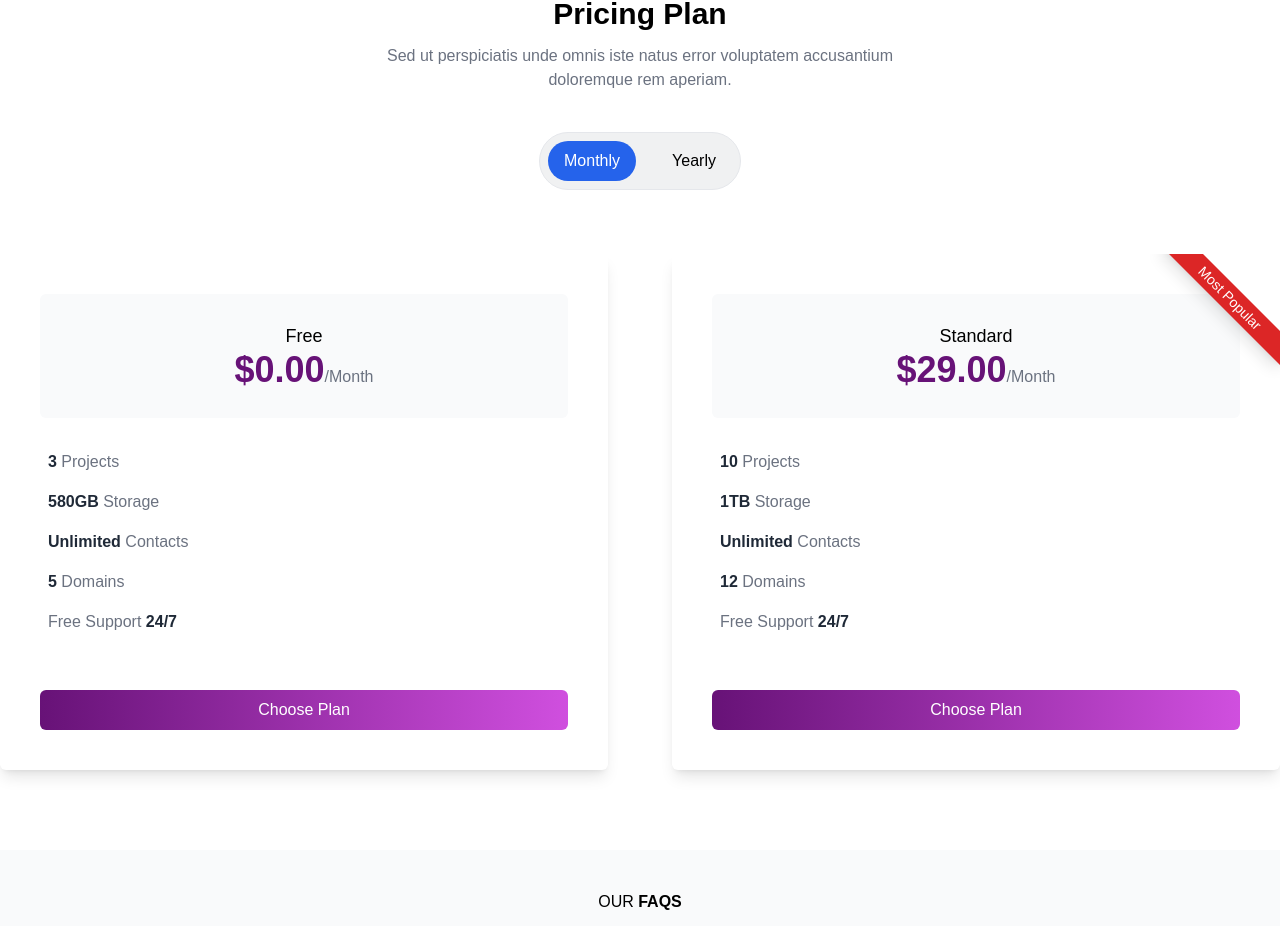
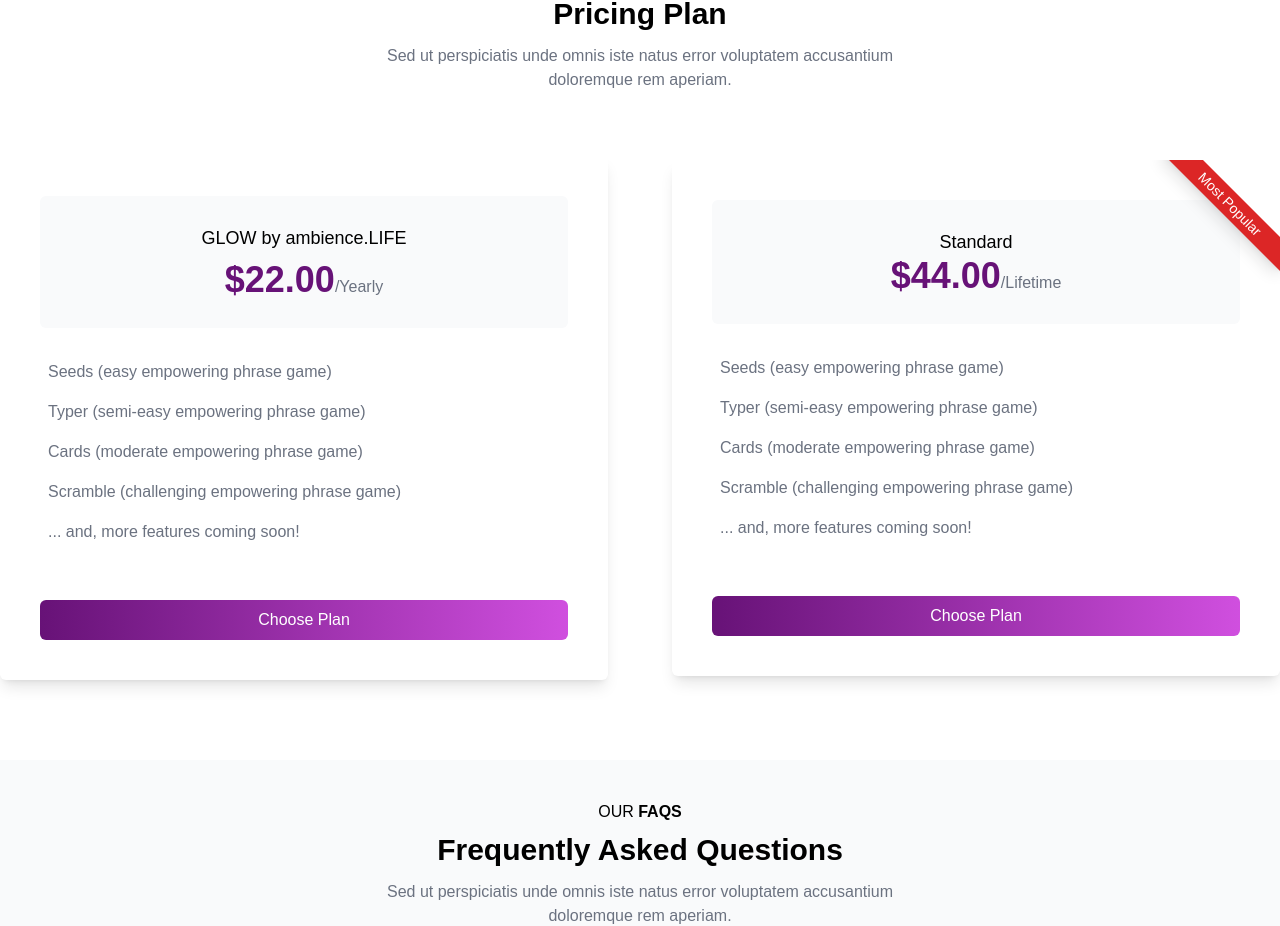
Before and after one commit to KrishnaSaiChaitanya/knownissues, a React (Create React App) app: page / in a window 1280 px wide. Shown: the part 1714-2640 px from the top of the page. Built offline with nearby package versions, Linux system fonts and the light colour scheme.

Commit message:
made changes in home page

```diff
--- a/src/Components/Home.css
+++ b/src/Components/Home.css
@@ -2,4 +2,10 @@
   #hero-image {
     width: 90% !important;
   }
+  #middle-text {
+    max-width: 100% !important;
+  }
+  #faq-text {
+    max-width: 80%;
+  }
 }
--- a/src/Components/Home.js
+++ b/src/Components/Home.js
@@ -107,6 +107,7 @@
           <div className="flex justify-center">
             <p
               class="text-center font-normal text-white "
+              id="middle-text"
               style={{ maxWidth: "50%" }}
             >
               Life is a journey of experiences, choices, and beliefs about
@@ -585,7 +586,7 @@
             </p>
           </div>
 
-          <div class="flex justify-center mt-10">
+          {/* <div class="flex justify-center mt-10">
             <div class="inline-block border p-2 rounded-full bg-gray-500/10">
               <div class="flex items-center gap-5">
                 <button class="py-2 px-4  text-base font-normal rounded-full text-white bg-blue-600">
@@ -596,17 +597,19 @@
                 </button>
               </div>
             </div>
-          </div>
+          </div> */}
 
           <div class="grid lg:grid-cols-2 grid-cols-1 gap-16 items-center mt-16">
             <div>
               <div class="p-10 rounded-md shadow-lg relative">
                 <div class="p-7 rounded-md text-center bg-gray-50">
-                  <h5 class="text-lg font-medium">Free</h5>
+                  <h5 class="text-lg font-medium pb-2">
+                    GLOW by ambience.LIFE
+                  </h5>
                   <h1 class="text-4xl font-semibold text-[#671277]">
-                    $0.00
+                    $22.00
                     <span class="text-base font-normal text-gray-500">
-                      /Month
+                      /Yearly
                     </span>
                   </h1>
                 </div>
@@ -614,37 +617,35 @@
                   <div class="flex items-center gap-2">
                     <i class="mdi mdi-check text-lg text-gray-500"></i>
                     <p class="text-base font-normal text-gray-500">
-                      <span class="font-bold text-gray-800">3</span> Projects
+                      Seeds (easy empowering phrase game)
                     </p>
                   </div>
 
                   <div class="flex items-center gap-2">
                     <i class="mdi mdi-check text-lg text-gray-500"></i>
                     <p class="text-base font-normal text-gray-500">
-                      <span class="font-bold text-gray-800">580GB</span> Storage
+                      Typer (semi-easy empowering phrase game)
                     </p>
                   </div>
 
                   <div class="flex items-center gap-2">
                     <i class="mdi mdi-check text-lg text-gray-500"></i>
                     <p class="text-base font-normal text-gray-500">
-                      <span class="font-bold text-gray-800">Unlimited</span>{" "}
-                      Contacts
+                      Cards (moderate empowering phrase game)
                     </p>
                   </div>
 
                   <div class="flex items-center gap-2">
                     <i class="mdi mdi-check text-lg text-gray-500"></i>
                     <p class="text-base font-normal text-gray-500">
-                      <span class="font-bold text-gray-800">5</span> Domains
+                      Scramble (challenging empowering phrase game)
                     </p>
                   </div>
 
                   <div class="flex items-center gap-2">
                     <i class="mdi mdi-check text-lg text-gray-500"></i>
                     <p class="text-base font-normal text-gray-500">
-                      Free Support{" "}
-                      <span class="font-bold text-gray-800">24/7</span>
+                      ... and, more features coming soon!
                     </p>
                   </div>
                 </div>
@@ -669,9 +670,9 @@
                 <div class="p-7 rounded-md text-center bg-gray-50">
                   <h5 class="text-lg font-medium">Standard</h5>
                   <h1 class="text-4xl font-semibold text-[#671277]">
-                    $29.00
+                    $44.00
                     <span class="text-base font-normal text-gray-500">
-                      /Month
+                      /Lifetime
                     </span>
                   </h1>
                 </div>
@@ -679,37 +680,35 @@
                   <div class="flex items-center gap-2">
                     <i class="mdi mdi-check text-lg text-gray-500"></i>
                     <p class="text-base font-normal text-gray-500">
-                      <span class="font-bold text-gray-800">10</span> Projects
+                      Seeds (easy empowering phrase game)
                     </p>
                   </div>
 
                   <div class="flex items-center gap-2">
                     <i class="mdi mdi-check text-lg text-gray-500"></i>
                     <p class="text-base font-normal text-gray-500">
-                      <span class="font-bold text-gray-800">1TB</span> Storage
+                      Typer (semi-easy empowering phrase game)
                     </p>
                   </div>
 
                   <div class="flex items-center gap-2">
                     <i class="mdi mdi-check text-lg text-gray-500"></i>
                     <p class="text-base font-normal text-gray-500">
-                      <span class="font-bold text-gray-800">Unlimited</span>{" "}
-                      Contacts
+                      Cards (moderate empowering phrase game)
                     </p>
                   </div>
 
                   <div class="flex items-center gap-2">
                     <i class="mdi mdi-check text-lg text-gray-500"></i>
                     <p class="text-base font-normal text-gray-500">
-                      <span class="font-bold text-gray-800">12</span> Domains
+                      Scramble (challenging empowering phrase game)
                     </p>
                   </div>
 
                   <div class="flex items-center gap-2">
                     <i class="mdi mdi-check text-lg text-gray-500"></i>
                     <p class="text-base font-normal text-gray-500">
-                      Free Support{" "}
-                      <span class="font-bold text-gray-800">24/7</span>
+                      ... and, more features coming soon!
                     </p>
                   </div>
                 </div>
@@ -743,8 +742,8 @@
             </p>
           </div>
           <div className="flex justify-center py-5">
-            <div style={{ width: "80%" }}>
-              <div data-fc-type="accordion" className="space-y-4">
+            <div id="faq-text" style={{ width: "80%" }}>
+              <div data-fc-type="accordion" id="faq-text" className="space-y-4">
                 <div>
                   <button
                     className="fc-collapse-open:bg-gray-200 bg-white rounded fc-collapse-open:rounded-b-none text-base px-5 py-3 inline-flex items-center gap-x-3 w-full font-medium text-left text-gray-800 transition hover:text-gray-500"
```
